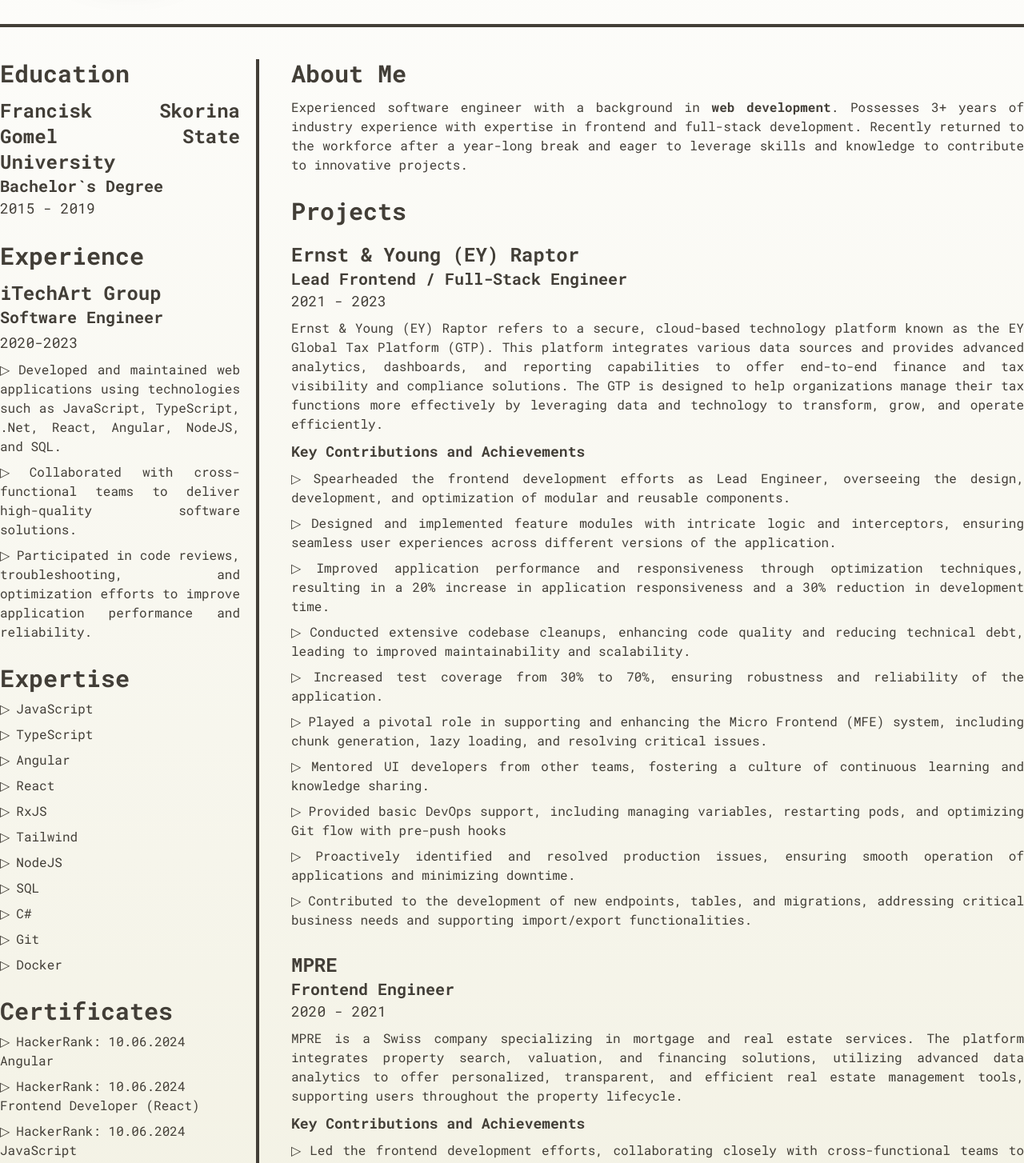
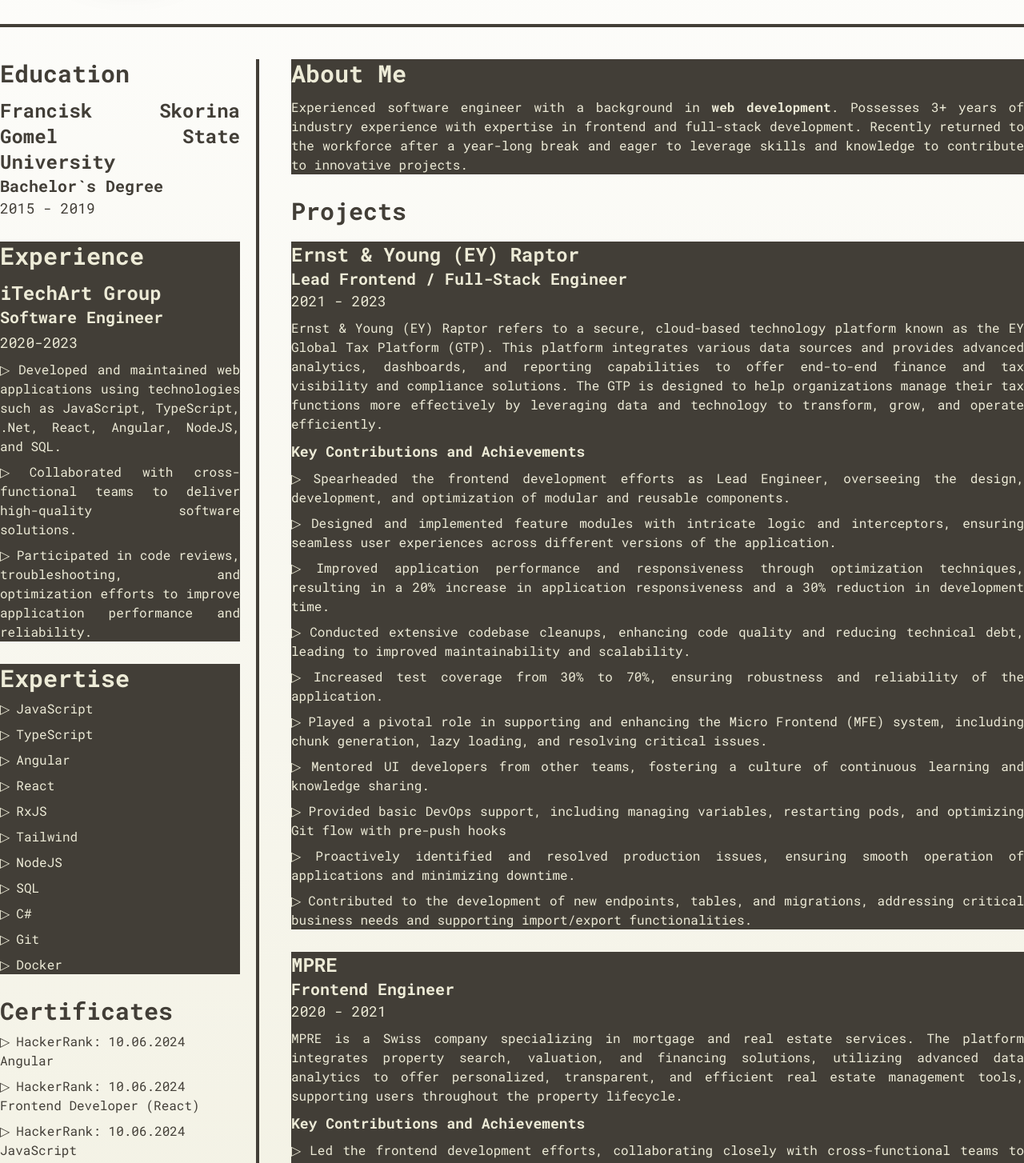
Before and after one commit to aliaksandrZh/cv, a Next.js app: page / in a window 1280 px wide. Shown: the part 420-1874 px from the top of the page at 80% size. Built offline with nearby package versions, Linux system fonts and the light colour scheme.

Commit message:
global bg work

```diff
--- a/package.json
+++ b/package.json
@@ -14,6 +14,7 @@
     "next": "14.2.3",
     "react": "^18",
     "react-dom": "^18",
+    "rxjs": "^7.8.1",
     "tailwind-merge": "^2.3.0"
   },
   "devDependencies": {
--- a/src/components/Exp.tsx
+++ b/src/components/Exp.tsx
@@ -1,8 +1,12 @@
 import { ListHoverEffect } from "./ui/list-hover-effect";
 import Certificates from "./Certificates";
 import { expertise } from "@/data/expertise";
+import { useHover } from "@/hooks/cv-context";
 
-const Exp = () => (
+const Exp = () => {
+  const { handleMouseLeave, handleMouseEnter } = useHover();
+
+  return (
     <main className="container mx-auto flex border-t-4 border-black pt-10">
       <section className="w-3/12 pr-5">
         <div>
@@ -14,15 +18,19 @@
           <h6>2015 - 2019</h6>
         </div>
 
-      <div className="mt-7">
+        <div
+          className="test-hover-item mt-7"
+          onMouseEnter={handleMouseEnter}
+          onMouseLeave={handleMouseLeave}
+        >
           <h3>Experience</h3>
           <h4 className="mt-3">iTechArt Group</h4>
           <h5>Software Engineer</h5>
           <h6 className="mt-1">2020-2023</h6>
           <ListHoverEffect>
             <li className="hover-list-item-vertical" key="1">
-            Developed and maintained web applications using technologies such as
-            JavaScript, TypeScript, .Net, React, Angular, NodeJS, and SQL.
+              Developed and maintained web applications using technologies such
+              as JavaScript, TypeScript, .Net, React, Angular, NodeJS, and SQL.
             </li>
             <li className="hover-list-item-vertical" key="3">
               Collaborated with cross-functional teams to deliver high-quality
@@ -35,7 +43,11 @@
           </ListHoverEffect>
         </div>
 
-      <div className="mt-7">
+        <div
+          className="test-hover-item mt-7"
+          onMouseEnter={handleMouseEnter}
+          onMouseLeave={handleMouseLeave}
+        >
           <h3>Expertise</h3>
           {/* <h4 className="mt-3">iTechArt Group</h4>
         <h5>Software Engineer</h5>
@@ -54,34 +66,44 @@
         </div>
       </section>
       <section className="w-3/4 border-l-4 border-black pl-10">
-      <section>
+        <section
+          className="test-hover-item"
+          onMouseEnter={handleMouseEnter}
+          onMouseLeave={handleMouseLeave}
+        >
           <h3>About Me</h3>
           <p className="mt-3 text-justify">
             Experienced software engineer with a background in{" "}
-          <span className="font-bold">web development</span>. Possesses 3+ years
-          of industry experience with expertise in frontend and full-stack
-          development. Recently returned to the workforce after a year-long
-          break and eager to leverage skills and knowledge to contribute to
-          innovative projects.
+            <span className="font-bold">web development</span>. Possesses 3+
+            years of industry experience with expertise in frontend and
+            full-stack development. Recently returned to the workforce after a
+            year-long break and eager to leverage skills and knowledge to
+            contribute to innovative projects.
           </p>
         </section>
         <section className="mt-7">
           <h3>Projects</h3>
-        <article className="mt-5">
+          <article
+            className="test-hover-item mt-5"
+            onMouseEnter={handleMouseEnter}
+            onMouseLeave={handleMouseLeave}
+          >
             <h4>Ernst & Young (EY) Raptor</h4>
             <h5>Lead Frontend / Full-Stack Engineer</h5>
             <h6 className="">2021 - 2023</h6>
             <p className="mt-2 text-justify">
-            Ernst & Young (EY) Raptor refers to a secure, cloud-based technology
-            platform known as the EY Global Tax Platform (GTP). This platform
-            integrates various data sources and provides advanced analytics,
-            dashboards, and reporting capabilities to offer end-to-end finance
-            and tax visibility and compliance solutions. The GTP is designed to
-            help organizations manage their tax functions more effectively by
-            leveraging data and technology to transform, grow, and operate
-            efficiently.
+              Ernst & Young (EY) Raptor refers to a secure, cloud-based
+              technology platform known as the EY Global Tax Platform (GTP).
+              This platform integrates various data sources and provides
+              advanced analytics, dashboards, and reporting capabilities to
+              offer end-to-end finance and tax visibility and compliance
+              solutions. The GTP is designed to help organizations manage their
+              tax functions more effectively by leveraging data and technology
+              to transform, grow, and operate efficiently.
             </p>
-          <h6 className="mt-2 font-bold">Key Contributions and Achievements</h6>
+            <h6 className="mt-2 font-bold">
+              Key Contributions and Achievements
+            </h6>
             <ListHoverEffect>
               <li key="1" className="hover-list-item-vertical">
                 Spearheaded the frontend development efforts as Lead Engineer,
@@ -90,9 +112,9 @@
               </li>
 
               <li key="2" className="hover-list-item-vertical">
-              Designed and implemented feature modules with intricate logic and
-              interceptors, ensuring seamless user experiences across different
-              versions of the application.
+                Designed and implemented feature modules with intricate logic
+                and interceptors, ensuring seamless user experiences across
+                different versions of the application.
               </li>
 
               <li key="" className="hover-list-item-vertical">
@@ -103,9 +125,9 @@
               </li>
 
               <li key="3" className="hover-list-item-vertical">
-              Conducted extensive codebase cleanups, enhancing code quality and
-              reducing technical debt, leading to improved maintainability and
-              scalability.
+                Conducted extensive codebase cleanups, enhancing code quality
+                and reducing technical debt, leading to improved maintainability
+                and scalability.
               </li>
 
               <li key="" className="hover-list-item-vertical">
@@ -141,7 +163,11 @@
               </li>
             </ListHoverEffect>
           </article>
-        <article className="mt-7">
+          <article
+            className="test-hover-item mt-7"
+            onMouseEnter={handleMouseEnter}
+            onMouseLeave={handleMouseLeave}
+          >
             <h4>MPRE</h4>
             <h5>Frontend Engineer</h5>
             <h6 className="">2020 - 2021</h6>
@@ -152,7 +178,9 @@
               personalized, transparent, and efficient real estate management
               tools, supporting users throughout the property lifecycle.
             </p>
-          <h6 className="mt-2 font-bold">Key Contributions and Achievements</h6>
+            <h6 className="mt-2 font-bold">
+              Key Contributions and Achievements
+            </h6>
             <ListHoverEffect>
               <li key={1} className="hover-list-item-vertical">
                 Led the frontend development efforts, collaborating closely with
@@ -166,9 +194,9 @@
               </li>
 
               <li key={3} className="hover-list-item-vertical">
-              Integrated Google APIs, including Google Maps, Google Streetview,
-              and Google Analytics, to provide enhanced functionality and user
-              insights.
+                Integrated Google APIs, including Google Maps, Google
+                Streetview, and Google Analytics, to provide enhanced
+                functionality and user insights.
               </li>
               <li key={4} className="hover-list-item-vertical">
                 Refactored and redesigned the source code.
@@ -176,13 +204,17 @@
             </ListHoverEffect>
           </article>
 
-        <article className="mt-7">
+          <article
+            className="test-hover-item mt-7"
+            onMouseEnter={handleMouseEnter}
+            onMouseLeave={handleMouseLeave}
+          >
             <h4>Raycast</h4>
             <h5>Opensource</h5>
             <h6 className="">2024</h6>
             <p className="mt-2 text-justify">
-            A collection of powerful productivity tools all within an extendable
-            launcher.
+              A collection of powerful productivity tools all within an
+              extendable launcher.
             </p>
             <h5 className="mt-2 font-bold">Extensions: </h5>
 
@@ -222,10 +254,10 @@
                     Toggle Audio Input (Microphones)
                   </li>
                   <li className="hover-list-item-vertical pl-5">
-                  The extension has a command to directly mute/unmute the audio
-                  input, but there`s also a menu bar extension showing if it`s
-                  either muted or not, and lets you click on the menu item to
-                  toggle its state.
+                    The extension has a command to directly mute/unmute the
+                    audio input, but there`s also a menu bar extension showing
+                    if it`s either muted or not, and lets you click on the menu
+                    item to toggle its state.
                   </li>
                   <li className="hover-list-item-vertical pl-5">
                     <b>1.5k+</b> downloads
@@ -238,5 +270,6 @@
       </section>
     </main>
   );
+};
 
 export default Exp;
--- /dev/null
+++ b/src/components/ui/hover-bg.tsx
@@ -0,0 +1,31 @@
+import { useHover } from "@/hooks/cv-context";
+import React, { useEffect, useState } from "react";
+
+const HoverBackground = () => {
+  const [style, setStyle] = useState<any>({ transform: "scale(0)" });
+  const { stream } = useHover();
+
+  useEffect(() => {
+    const subscription = stream?.subscribe((rect) => {
+      if (rect) {
+        setStyle({
+          width: `${rect.width}px`,
+          height: `${rect.height}px`,
+          top: `${rect.y}px`,
+          left: `${rect.x}px`,
+        });
+      }
+    });
+
+    return () => subscription.unsubscribe();
+  }, [stream]);
+
+  return (
+    <div
+      style={style}
+      className="absolute bg-yellow transition-all duration-[0.4s] ease-[ease-in-out]"
+    />
+  );
+};
+
+export default HoverBackground;
--- a/src/components/ui/list-hover-effect.tsx
+++ b/src/components/ui/list-hover-effect.tsx
@@ -46,29 +46,29 @@
   }, [rotation]);
 
   return (
-    <ul className={cn("group relative cursor-default", className)}>
+    <ul className={cn("group cursor-default", className)}>
       {children.map((item, idx) => (
         <li
           className="hover-item"
           key={idx}
           // className="bg-red-500 transition-all duration-[0.3s] ease-[ease-in-out] hover:scale-105"
-          onMouseEnter={(e) => {
-            // TODO: Optimize
-            const target = (e.target as HTMLElement).closest(
-              ".hover-item",
-            ) as HTMLElement;
+          // onMouseEnter={(e) => {
+          //   // TODO: Optimize
+          //   const target = (e.target as HTMLElement).closest(
+          //     ".hover-item",
+          //   ) as HTMLElement;
 
-            setSize((s) =>
-              target[properties.targetSize as keyof HTMLElement] === 0
-                ? s
-                : (target[
-                    properties.targetSize as keyof HTMLElement
-                  ] as number),
-            );
-            setY(
-              target[properties.offsetTarget as keyof HTMLElement] as number,
-            );
-          }}
+          //   setSize((s) =>
+          //     target[properties.targetSize as keyof HTMLElement] === 0
+          //       ? s
+          //       : (target[
+          //           properties.targetSize as keyof HTMLElement
+          //         ] as number),
+          //   );
+          //   setY(
+          //     target[properties.offsetTarget as keyof HTMLElement] as number,
+          //   );
+          // }}
         >
           {item}
         </li>
--- /dev/null
+++ b/src/hooks/cv-context.tsx
@@ -0,0 +1,46 @@
+import { createContext, useContext } from "react";
+import { Subject } from "rxjs";
+
+export const AnimationContext = createContext<{
+  stream: Subject<any>;
+  handleMouseEnter: (e: any) => void;
+  handleMouseLeave: () => void;
+}>(null!);
+
+export const useHover = () => {
+  return useContext(AnimationContext);
+};
+
+const AnimationContextWrapper = (props: {
+  children: JSX.Element | JSX.Element[];
+}) => {
+  const hoverSubject = new Subject();
+
+  const handleMouseEnter = (e: any) => {
+    const target = (e.target as HTMLElement).closest(
+      ".test-hover-item",
+    ) as HTMLElement;
+
+    hoverSubject.next({
+      y: target.offsetTop,
+      x: target.offsetLeft,
+      width: target.clientWidth,
+      height: target.clientHeight,
+    });
+  };
+  const handleMouseLeave = () => {};
+
+  return (
+    <AnimationContext.Provider
+      value={{
+        stream: hoverSubject,
+        handleMouseLeave,
+        handleMouseEnter,
+      }}
+    >
+      <div className="relative">{props.children}</div>
+    </AnimationContext.Provider>
+  );
+};
+
+export default AnimationContextWrapper;
--- a/src/pages/index.tsx
+++ b/src/pages/index.tsx
@@ -1,6 +1,8 @@
 import Header from "@/components/Header";
 import Exp from "@/components/Exp";
 import { Inter, Roboto_Mono } from "next/font/google";
+import AnimationContextWrapper from "@/hooks/cv-context";
+import HoverBackground from "@/components/ui/hover-bg";
 
 const roboto = Roboto_Mono({
   subsets: ["cyrillic", "latin"],
@@ -10,13 +12,25 @@
 
 export default function Home() {
   return (
-    <div className={roboto.className + " min-h-dvh"}>
-      <Header />
-      <div className="container mx-auto mb-10"></div>
+    <AnimationContextWrapper>
+      <div className={roboto.className + " root-el relative min-h-dvh"}>
+        <Header />
+        <div className="container mx-auto mb-10"></div>
 
-      <Exp />
+        <Exp />
 
-      <div className="pb-96"></div>
-    </div>
+        <div className="pb-96"></div>
+        {/* <div
+          className="h-16 w-16 -translate-y-1/2 translate-x-1/2 rounded-xl bg-black"
+          // style={{
+          //   top: y,
+          //   left: x,
+          //   width: w,
+          //   height: h,
+          // }}
+        ></div> */}
+        <HoverBackground />
+      </div>
+    </AnimationContextWrapper>
   );
 }
--- a/src/styles/globals.css
+++ b/src/styles/globals.css
@@ -64,14 +64,8 @@
   .hover-list-item-vertical {
     @apply mt-2 text-justify before:mr-2 before:content-['▷'];
   }
+
+  .test-hover-item {
+    @apply bg-black text-white;
+  }
 }
-/*
-.section-container {
-  @apply mx-auto max-w-6xl px-3 text-center;
-}
-.section-content {
-  @apply mx-auto max-w-3xl text-center text-xl leading-9 text-grayishBlue;
-}
-.button-container {
-  @apply flex w-full flex-col justify-center space-y-6 text-xl text-white md:flex-row md:space-x-4 md:space-y-0;
-} */
```
Also changed, not shown: 1 other file (tests, documents, lock files or other folders). Lines whose indentation alone changed are shown as unchanged.
